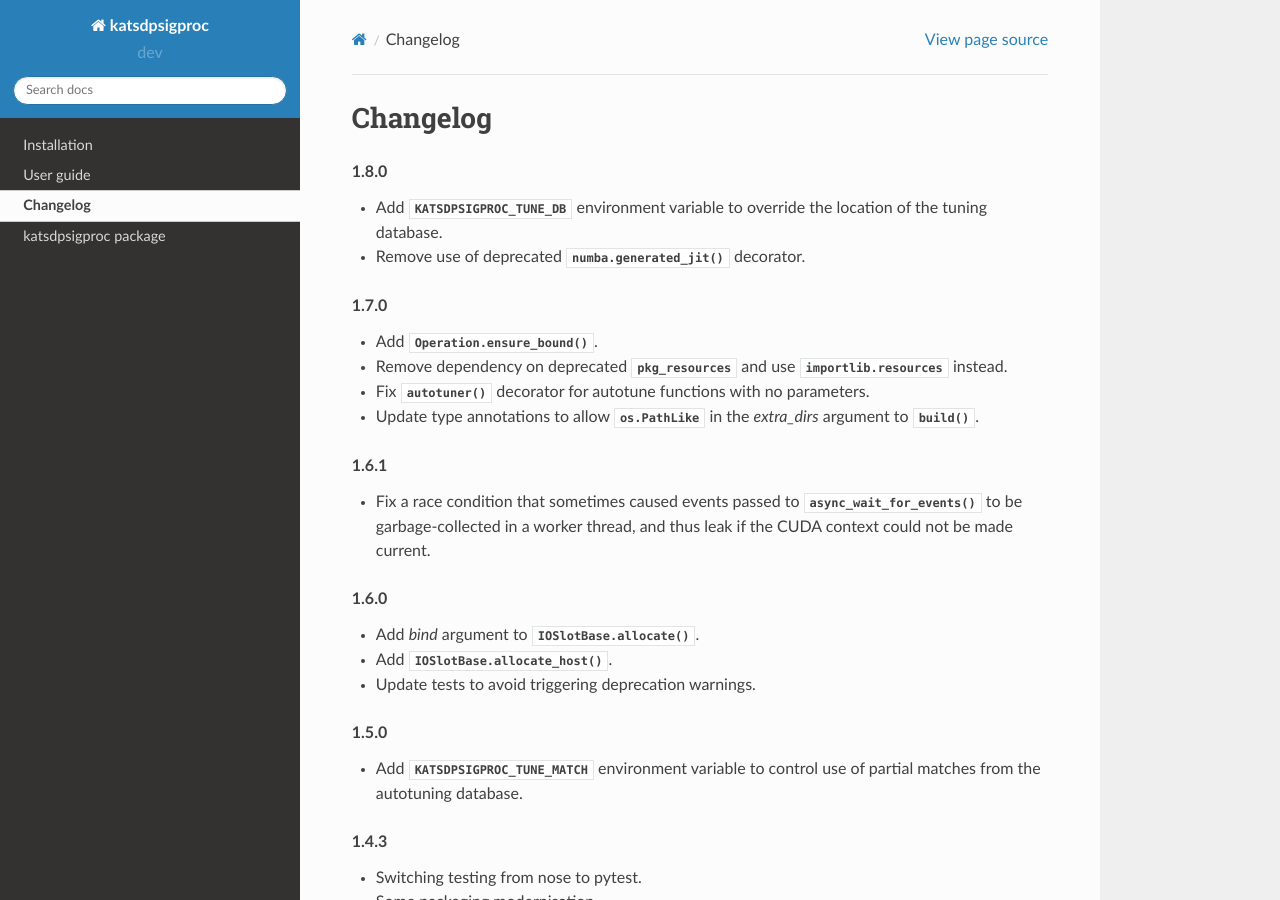
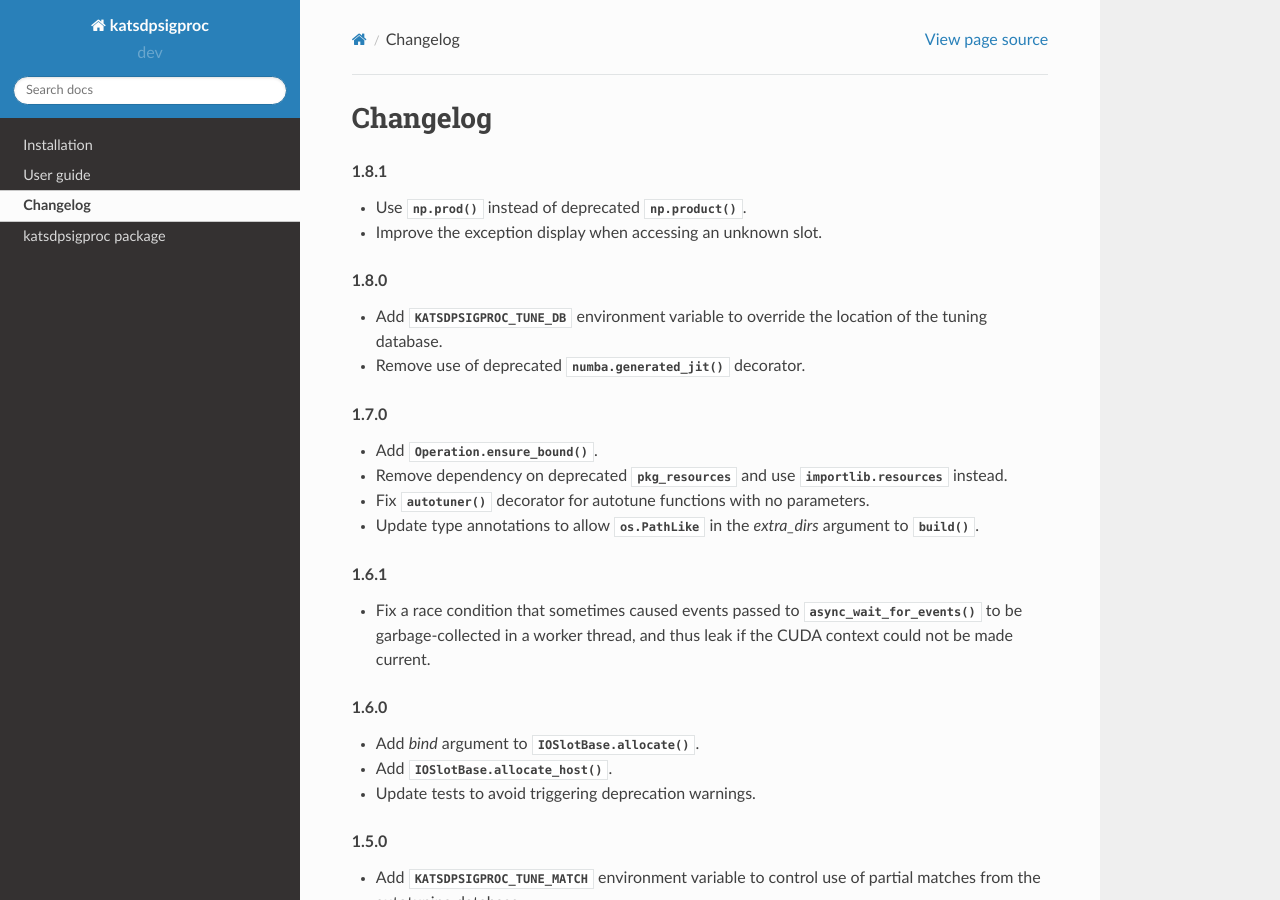
Before and after one commit to ska-sa/katsdpsigproc, a Sphinx documentation site: the page built from doc/changelog.rst, in a window 1280 px wide and 900 px high. Built offline with Sphinx 7.4.7 and the Read the Docs theme 2.0.0, drawn with Linux system fonts in a browser that asks for light colours.

Commit message:
Prepare for 1.8.1 release

```diff
--- a/doc/changelog.rst
+++ b/doc/changelog.rst
@@ -1,5 +1,10 @@
 Changelog
 =========
+
+.. rubric:: 1.8.1
+
+- Use :func:`np.prod` instead of deprecated :func:`np.product`.
+- Improve the exception display when accessing an unknown slot.
 
 .. rubric:: 1.8.0
 
```
